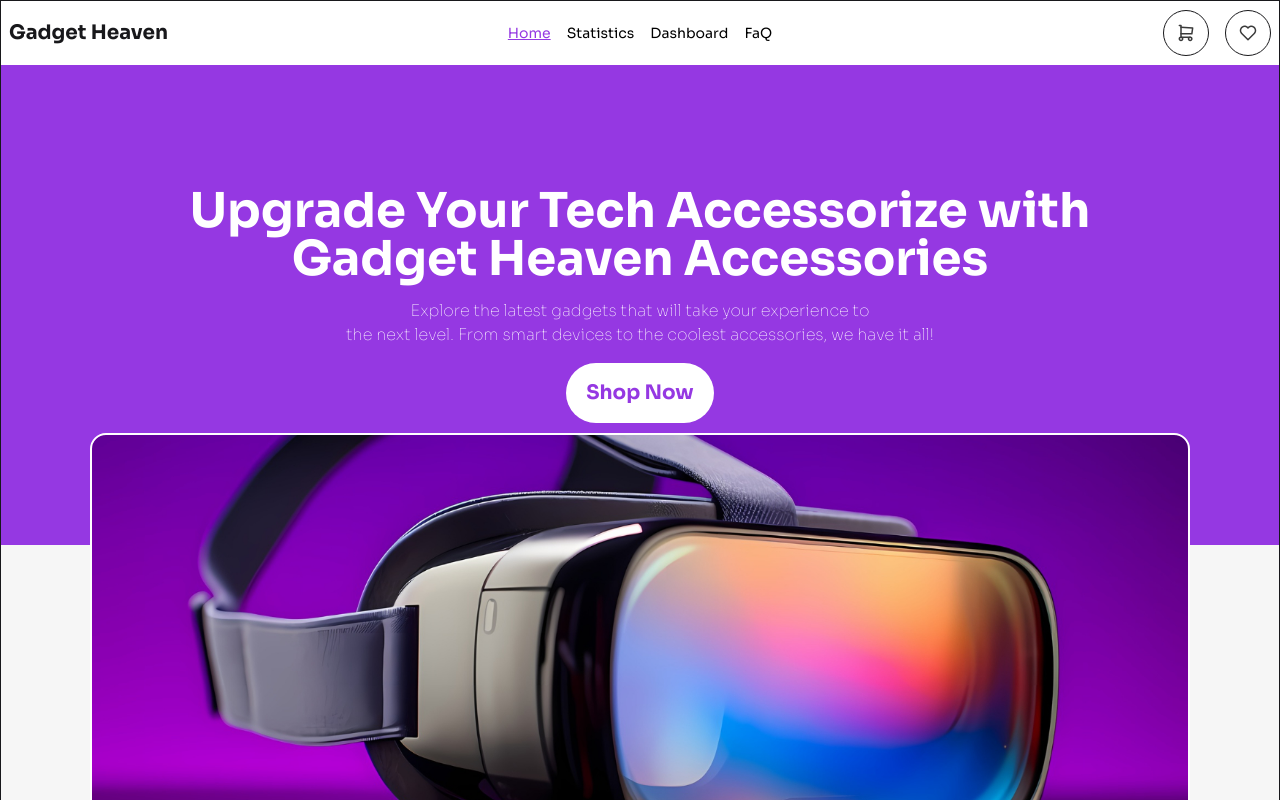
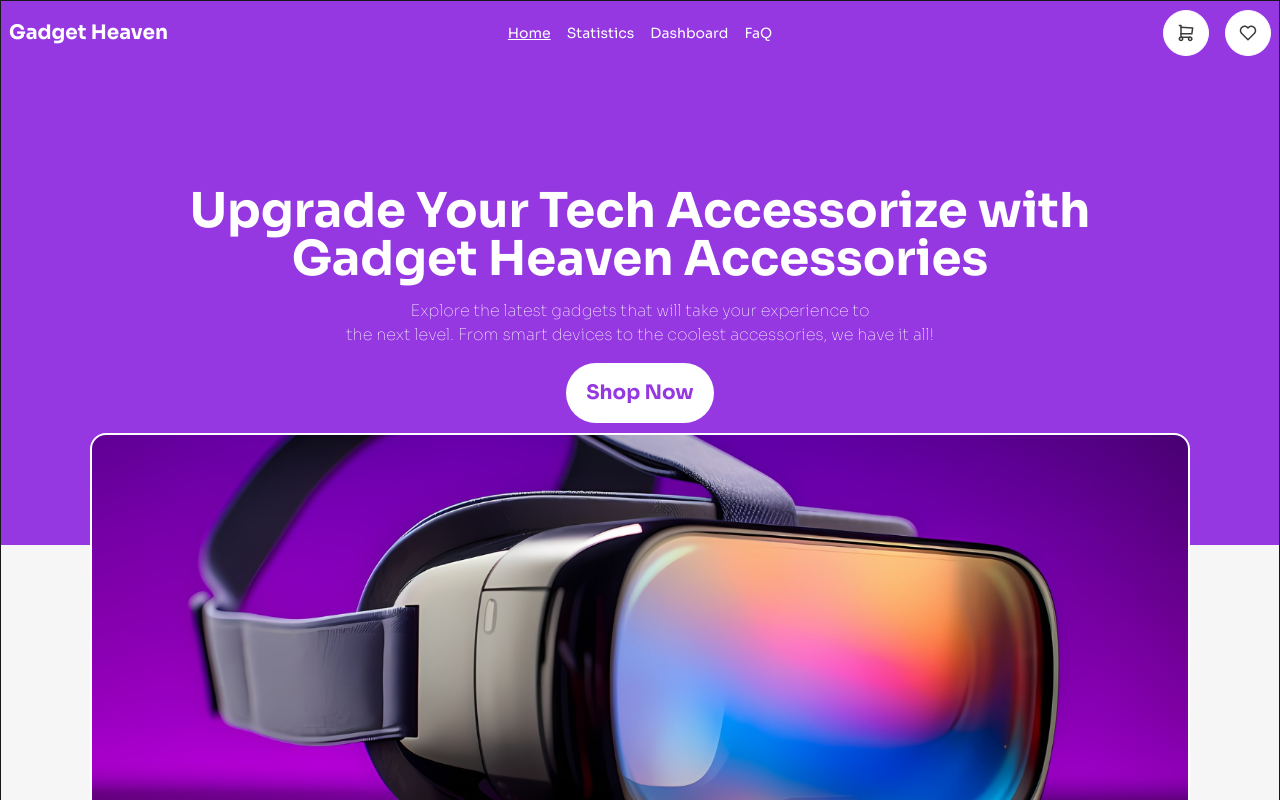
Before and after one commit to Samriddhadewan/Gadget-Heaven, a React (Vite) app: page / in a window 1280 px wide. Shown: the top 800 px of the page. Built offline with nearby package versions, Linux system fonts and the light colour scheme.

Commit message:
bonus section made using pathname

```diff
--- a/src/Components/Home/Home.jsx
+++ b/src/Components/Home/Home.jsx
@@ -1,4 +1,4 @@
-import { Outlet, useLoaderData } from "react-router-dom"
+import { Outlet, useLoaderData } from "react-router-dom";
 import Banner from "../Banner/Banner"
 import Categories from "../Categories/Categories";
 import { Helmet } from "react-helmet";
@@ -7,12 +7,12 @@ import { Helmet } from "react-helmet";
 const Home = () => {
 
     const categories = useLoaderData();
+
     return (
     <div>
         <Helmet>
             <title>Home</title>
         </Helmet>
-
 
         <Banner></Banner>
 
--- a/src/Components/Navbar/Navbar.jsx
+++ b/src/Components/Navbar/Navbar.jsx
@@ -1,9 +1,171 @@
-import { Link, NavLink } from "react-router-dom";
+import { Link, NavLink, useLocation } from "react-router-dom";
 
 const Navbar = () => {
+  const location = useLocation();
+  const {pathname} = location;
   return (
-    <nav className="bg-white">
-          <div className="navbar container mx-auto  ">
+  <nav className="bg-white">
+      {pathname === "/" ? (
+        <div className="bg-[#9538E2] text-white  ">
+
+<div className="navbar container mx-auto  ">
+      <div className="navbar-start">
+        <div className="dropdown">
+          <div tabIndex={0} role="button" className="btn btn-ghost md:hidden">
+            <svg
+              xmlns="http://www.w3.org/2000/svg"
+              className="h-5 w-5"
+              fill="none"
+              viewBox="0 0 24 24"
+              stroke="currentColor"
+            >
+              <path
+                strokeLinecap="round"
+                strokeLinejoin="round"
+                strokeWidth="2"
+                d="M4 6h16M4 12h8m-8 6h16"
+              />
+            </svg>
+          </div>
+          <ul
+            tabIndex={0}
+            className="menu menu-sm dropdown-content bg-base-100 rounded-box z-[1] mt-3 w-52 p-2 shadow"
+          >
+            <NavLink
+              to="/"
+              className={({ isActive }) => isActive ? "text-[#9538E2] " : "text-black"}
+            >
+              Home
+            </NavLink>
+            <NavLink
+              to="/statistics"
+              className={({ isActive }) => isActive ? "text-[#9538E2]" : "text-black"}
+            >
+              Statistics
+            </NavLink>
+            <NavLink
+              to="/dashboard"
+              className={({ isActive }) => isActive ? "text-[#9538E2]" : "text-black"}
+            >
+              Dashboard
+            </NavLink>
+            <NavLink
+              to="/Faq"
+              className={({ isActive }) => isActive ? "text-[#9538E2]" : "text-black"}
+            >
+              FaQ
+            </NavLink>
+          </ul>
+        </div>
+        <Link className=" text-xl font-bold">Gadget Heaven</Link>
+      </div>
+      <div className="navbar-center hidden md:flex">
+        <ul className="menu menu-horizontal px-1">
+          <NavLink
+            to="/"
+            className={({ isActive }) => isActive ? " mx-2 underline" : "text-white mx-2"}
+          >
+            Home
+          </NavLink>
+          <NavLink
+            to="/statistics"
+            className={({ isActive }) => isActive ? "text-[#9538E2] mx-2 underline" : "text-white mx-2"}
+          >
+            Statistics
+          </NavLink>
+          <NavLink
+            to="/dashboard"
+            className={({ isActive }) => isActive ? "text-[#9538E2] mx-2 underline" : "text-white mx-2"}
+          >
+            Dashboard
+          </NavLink>
+          <NavLink
+            to="/faq"
+            className={({ isActive }) => isActive ? "text-[#9538E2] mx-2 underline" : "text-white mx-2"}
+          >
+            FaQ
+          </NavLink>
+        </ul>
+      </div>
+      <div className="navbar-end">
+        <div className="flex items-center  gap-4">
+          <div  className="bg-[white] border p-3 rounded-full">
+            <svg
+              xmlns="http://www.w3.org/2000/svg"
+              width="20"
+              height="20"
+              viewBox="0 0 20 20"
+              fill="none"
+            >
+              <g clipPath="url(#clip0_13_2151)">
+                <path
+                  d="M3.3335 15.8333C3.3335 16.2754 3.50909 16.6993 3.82165 17.0118C4.13421 17.3244 4.55814 17.5 5.00016 17.5C5.44219 17.5 5.86611 17.3244 6.17867 17.0118C6.49123 16.6993 6.66683 16.2754 6.66683 15.8333C6.66683 15.3913 6.49123 14.9674 6.17867 14.6548C5.86611 14.3423 5.44219 14.1667 5.00016 14.1667C4.55814 14.1667 4.13421 14.3423 3.82165 14.6548C3.50909 14.9674 3.3335 15.3913 3.3335 15.8333Z"
+                  stroke="#3A3A3A"
+                  strokeWidth="1.5"
+                  strokeLinecap="round"
+                  strokeLinejoin="round"
+                />
+                <path
+                  d="M12.5 15.8333C12.5 16.2754 12.6756 16.6993 12.9882 17.0118C13.3007 17.3244 13.7246 17.5 14.1667 17.5C14.6087 17.5 15.0326 17.3244 15.3452 17.0118C15.6577 16.6993 15.8333 16.2754 15.8333 15.8333C15.8333 15.3913 15.6577 14.9674 15.3452 14.6548C15.0326 14.3423 14.6087 14.1667 14.1667 14.1667C13.7246 14.1667 13.3007 14.3423 12.9882 14.6548C12.6756 14.9674 12.5 15.3913 12.5 15.8333Z"
+                  stroke="#3A3A3A"
+                  strokeWidth="1.5"
+                  strokeLinecap="round"
+                  strokeLinejoin="round"
+                />
+                <path
+                  d="M14.1668 14.1667H5.00016V2.5H3.3335"
+                  stroke="#3A3A3A"
+                  strokeWidth="1.5"
+                  strokeLinecap="round"
+                  strokeLinejoin="round"
+                />
+                <path
+                  d="M5 4.16667L16.6667 5.00001L15.8333 10.8333H5"
+                  stroke="#3A3A3A"
+                  strokeWidth="1.5"
+                  strokeLinecap="round"
+                  strokeLinejoin="round"
+                />
+              </g>
+              <defs>
+                <clipPath id="clip0_13_2151">
+                  <rect width="20" height="20" fill="white" />
+                </clipPath>
+              </defs>
+            </svg>
+          </div>
+          <div className="bg-[white] border p-3 rounded-full">
+            <svg
+              xmlns="http://www.w3.org/2000/svg"
+              width="20"
+              height="20"
+              viewBox="0 0 20 20"
+              fill="none"
+            >
+              <g clipPath="url(#clip0_13_2159)">
+                <path
+                  d="M16.2501 10.4767L10.0001 16.6667L3.75009 10.4767C3.33784 10.0755 3.01312 9.59334 2.79638 9.06052C2.57963 8.52771 2.47556 7.95579 2.4907 7.38077C2.50585 6.80576 2.63989 6.24011 2.88439 5.71944C3.12888 5.19878 3.47853 4.73437 3.91133 4.35548C4.34412 3.97658 4.85068 3.6914 5.3991 3.5179C5.94752 3.34439 6.52593 3.28631 7.09789 3.34733C7.66986 3.40834 8.223 3.58713 8.72248 3.87242C9.22196 4.15771 9.65696 4.54333 10.0001 5.00499C10.3447 4.54668 10.7802 4.16443 11.2793 3.88217C11.7785 3.5999 12.3305 3.4237 12.9009 3.36459C13.4712 3.30549 14.0477 3.36474 14.5941 3.53865C15.1405 3.71257 15.6451 3.99739 16.0764 4.3753C16.5077 4.75321 16.8563 5.21606 17.1004 5.7349C17.3446 6.25374 17.479 6.8174 17.4953 7.39058C17.5117 7.96377 17.4095 8.53416 17.1952 9.06604C16.9809 9.59792 16.6592 10.0798 16.2501 10.4817"
+                  stroke="#3A3A3A"
+                  strokeWidth="1.5"
+                  strokeLinecap="round"
+                  strokeLinejoin="round"
+                />
+              </g>
+              <defs>
+                <clipPath id="clip0_13_2159">
+                  <rect width="20" height="20" fill="white" />
+                </clipPath>
+              </defs>
+            </svg>
+          </div>
+        </div>
+      </div>
+    </div>
+        </div>
+
+     ) : <div>
+
+      <div className="navbar container mx-auto  ">
       <div className="navbar-start">
         <div className="dropdown">
           <div tabIndex={0} role="button" className="btn btn-ghost md:hidden">
@@ -156,6 +318,14 @@ const Navbar = () => {
         </div>
       </div>
     </div>
+      </div>}
+
+
+
+
+
+
+
     </nav>
 
   );
```
